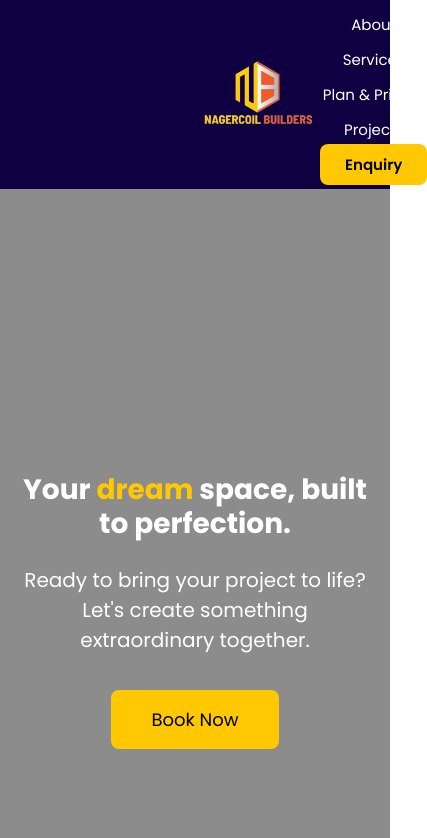
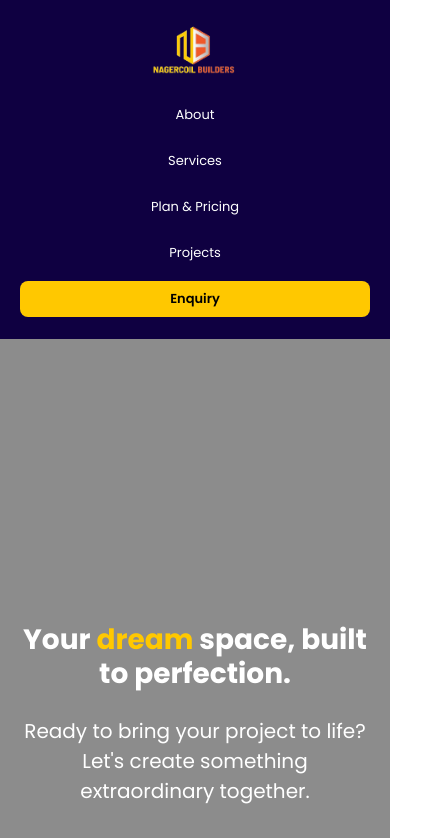
Before and after one commit to MasGideon/demo, a plain HTML site: page index.html in a window 390 px wide. Shown: the top 838 px of the page, 427 px wide, since content can reach past the window. Drawn offline with Linux system fonts and the light colour scheme.

Commit message:
Mobile view

```diff
--- a/index.html
+++ b/index.html
@@ -625,12 +625,26 @@ body{
         font-size:30px;
     }
 
+    .nav-inner{
+        padding:0 20px;
+    }
+
+    .logo img{
+        width:100px;
+    }
+
     .navlinks{
-        gap:20px;
+        gap:15px;
+        flex-wrap:wrap;
+        justify-content:flex-end;
     }
 
     .navlinks a{
-        font-size:15px;
+        font-size:13px;
+    }
+
+    .contact{
+        padding:8px 18px;
     }
 }
 
@@ -650,9 +664,30 @@ body{
         font-size:24px;
     }
 
+    .nav-inner{
+        flex-direction:column;
+        gap:15px;
+        padding:10px 20px;
+    }
+
+    .logo img{
+        width:90px;
+    }
+
     .navlinks{
         flex-direction:column;
         gap:10px;
+        width:100%;
+        text-align:center;
+    }
+
+    .navlinks li{
+        width:100%;
+    }
+
+    .navlinks a{
+        display:block;
+        padding:8px;
     }
 }
 
```
